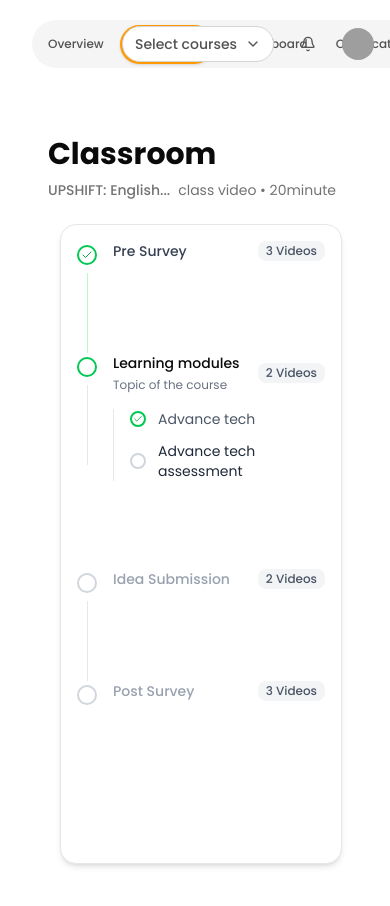
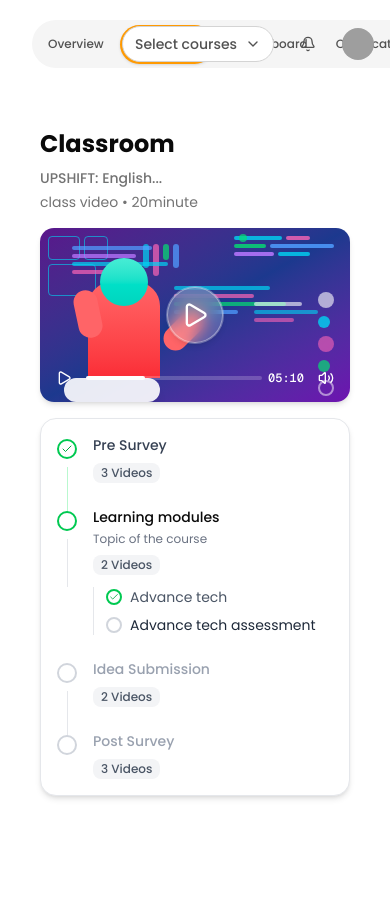
Before and after one commit to Digi9ReachInfoSystems/google-classroom, a Next.js app: page /student/dashboard/mycourses in a window 390 px wide. Shown: the top 906 px of the page. Built offline with nearby package versions, Linux system fonts and the light colour scheme; grey boxes are pictures that could not be loaded.

Commit message:
mycourses pages added

```diff
--- a/src/components/studentdashboard/studentMyCourses/modules/classroomvideo-player.tsx
+++ b/src/components/studentdashboard/studentMyCourses/modules/classroomvideo-player.tsx
@@ -8,40 +8,40 @@ export function VideoPlayer() {
   const [isPlaying, setIsPlaying] = useState(false)
 
   return (
-    <div className="relative bg-gradient-to-br from-purple-900 via-blue-900 to-purple-800 rounded-2xl shadow-md overflow-hidden aspect-video">
+    <div className="relative bg-gradient-to-br from-purple-900 via-blue-900 to-purple-800 rounded-xl sm:rounded-2xl shadow-md overflow-hidden aspect-video">
       <div className="absolute inset-0">
         {/* Top left UI elements */}
-        <div className="absolute top-4 left-4 space-y-2">
-          <div className="flex gap-2">
-            <div className="w-12 h-8 border border-cyan-400 rounded opacity-60"></div>
-            <div className="w-8 h-8 border border-cyan-400 rounded opacity-60"></div>
+        <div className="absolute top-2 sm:top-4 left-2 sm:left-4 space-y-1 sm:space-y-2">
+          <div className="flex gap-1 sm:gap-2">
+            <div className="w-8 sm:w-12 h-6 sm:h-8 border border-cyan-400 rounded opacity-60"></div>
+            <div className="w-6 sm:w-8 h-6 sm:h-8 border border-cyan-400 rounded opacity-60"></div>
           </div>
-          <div className="w-16 h-12 border border-cyan-400 rounded opacity-60"></div>
+          <div className="w-12 sm:w-16 h-8 sm:h-12 border border-cyan-400 rounded opacity-60"></div>
         </div>
 
         {/* Top center chart elements */}
-        <div className="absolute top-6 left-1/3 space-y-1">
+        <div className="absolute top-4 sm:top-6 left-1/3 space-y-1">
           <div className="flex gap-1">
-            <div className="w-2 h-8 bg-cyan-400 rounded opacity-70"></div>
-            <div className="w-2 h-12 bg-pink-400 rounded opacity-70"></div>
-            <div className="w-2 h-6 bg-green-400 rounded opacity-70"></div>
-            <div className="w-2 h-10 bg-blue-400 rounded opacity-70"></div>
+            <div className="w-1.5 sm:w-2 h-6 sm:h-8 bg-cyan-400 rounded opacity-70"></div>
+            <div className="w-1.5 sm:w-2 h-8 sm:h-12 bg-pink-400 rounded opacity-70"></div>
+            <div className="w-1.5 sm:w-2 h-4 sm:h-6 bg-green-400 rounded opacity-70"></div>
+            <div className="w-1.5 sm:w-2 h-6 sm:h-10 bg-blue-400 rounded opacity-70"></div>
           </div>
         </div>
 
         {/* Top right data visualization */}
-        <div className="absolute top-4 right-8 space-y-1">
+        <div className="absolute top-2 sm:top-4 right-4 sm:right-8 space-y-1">
           <div className="flex gap-1">
-            <div className="w-16 h-1 bg-cyan-400 rounded opacity-80"></div>
-            <div className="w-8 h-1 bg-pink-400 rounded opacity-80"></div>
+            <div className="w-12 sm:w-16 h-1 bg-cyan-400 rounded opacity-80"></div>
+            <div className="w-6 sm:w-8 h-1 bg-pink-400 rounded opacity-80"></div>
           </div>
           <div className="flex gap-1">
-            <div className="w-12 h-1 bg-green-400 rounded opacity-80"></div>
-            <div className="w-20 h-1 bg-blue-400 rounded opacity-80"></div>
+            <div className="w-8 sm:w-12 h-1 bg-green-400 rounded opacity-80"></div>
+            <div className="w-16 sm:w-20 h-1 bg-blue-400 rounded opacity-80"></div>
           </div>
           <div className="flex gap-1">
-            <div className="w-14 h-1 bg-purple-400 rounded opacity-80"></div>
-            <div className="w-10 h-1 bg-cyan-400 rounded opacity-80"></div>
+            <div className="w-10 sm:w-14 h-1 bg-purple-400 rounded opacity-80"></div>
+            <div className="w-8 sm:w-10 h-1 bg-cyan-400 rounded opacity-80"></div>
           </div>
         </div>
 
@@ -84,22 +84,22 @@ export function VideoPlayer() {
         <div className="absolute bottom-40 right-1/3 w-2 h-2 bg-green-400 rounded-full opacity-70"></div>
       </div>
 
-      <div className="absolute bottom-0 left-12 w-48 h-64">
+      <div className="absolute bottom-0 left-6 sm:left-12 w-36 sm:w-48 h-48 sm:h-64">
         <div className="relative w-full h-full">
           {/* Character body - red/orange hoodie */}
-          <div className="absolute bottom-8 left-8 w-24 h-32 bg-gradient-to-b from-red-400 to-red-500 rounded-t-3xl"></div>
+          <div className="absolute bottom-6 sm:bottom-8 left-6 sm:left-8 w-18 sm:w-24 h-24 sm:h-32 bg-gradient-to-b from-red-400 to-red-500 rounded-t-3xl"></div>
 
           {/* Character head - teal/green hair */}
-          <div className="absolute bottom-32 left-12 w-16 h-16 bg-gradient-to-b from-teal-300 to-teal-400 rounded-full"></div>
+          <div className="absolute bottom-24 sm:bottom-32 left-9 sm:left-12 w-12 sm:w-16 h-12 sm:h-16 bg-gradient-to-b from-teal-300 to-teal-400 rounded-full"></div>
 
           {/* Left arm - pointing gesture */}
-          <div className="absolute bottom-20 left-4 w-8 h-16 bg-red-400 rounded-full transform -rotate-12"></div>
+          <div className="absolute bottom-16 sm:bottom-20 left-3 sm:left-4 w-6 sm:w-8 h-12 sm:h-16 bg-red-400 rounded-full transform -rotate-12"></div>
 
           {/* Right arm - extended outward */}
-          <div className="absolute bottom-16 right-4 w-8 h-16 bg-red-400 rounded-full transform rotate-45"></div>
+          <div className="absolute bottom-12 sm:bottom-16 right-3 sm:right-4 w-6 sm:w-8 h-12 sm:h-16 bg-red-400 rounded-full transform rotate-45"></div>
 
           {/* White platform/base */}
-          <div className="absolute bottom-0 left-0 w-32 h-8 bg-white rounded-full opacity-90 shadow-lg"></div>
+          <div className="absolute bottom-0 left-0 w-24 sm:w-32 h-6 sm:h-8 bg-white rounded-full opacity-90 shadow-lg"></div>
         </div>
       </div>
 
@@ -108,31 +108,31 @@ export function VideoPlayer() {
         <button
           aria-label="Play"
           onClick={() => setIsPlaying(true)}
-          className="absolute inset-0 m-auto h-16 w-16 flex items-center justify-center rounded-full bg-white/20 hover:bg-white/30 transition shadow-md backdrop-blur-sm border border-white/40 ring-1 ring-white/30 text-white"
+          className="absolute inset-0 m-auto h-14 w-14 sm:h-16 sm:w-16 xl:h-20 xl:w-20 flex items-center justify-center rounded-full bg-white/20 hover:bg-white/30 transition shadow-md backdrop-blur-sm border border-white/40 ring-1 ring-white/30 text-white"
           style={{ pointerEvents: "auto" }}
         >
-          <Play className="h-8 w-8" />
+          <Play className="h-7 w-7 sm:h-8 sm:w-8 xl:h-10 xl:w-10" />
         </button>
       )}
 
-      <div className="absolute bottom-3 left-3 right-3 flex items-center gap-3">
+      <div className="absolute bottom-2 sm:bottom-3 left-2 sm:left-3 right-2 sm:right-3 flex items-center gap-1.5 sm:gap-2 lg:gap-3 xl:gap-4">
         <Button
           variant="ghost"
           size="icon"
-          className="text-white hover:bg-white/20 rounded-full"
+          className="text-white hover:bg-white/20 rounded-full h-8 w-8 sm:h-10 sm:w-10"
           onClick={() => setIsPlaying(!isPlaying)}
         >
-          {isPlaying ? <Pause className="h-6 w-6" /> : <Play className="h-6 w-6" />}
+          {isPlaying ? <Pause className="h-4 w-4 sm:h-5 sm:w-5 lg:h-6 lg:w-6 xl:h-7 xl:w-7" /> : <Play className="h-4 w-4 sm:h-5 sm:w-5 lg:h-6 lg:w-6 xl:h-7 xl:w-7" />}
         </Button>
 
         <div className="flex-1 bg-white/20 rounded-full h-1 relative">
           <div className="bg-white rounded-full h-1 w-1/3"></div>
         </div>
 
-        <span className="text-white text-sm font-mono font-medium">05:10</span>
+        <span className="text-white text-xs sm:text-sm font-mono font-medium">05:10</span>
 
-        <Button variant="ghost" size="icon" className="text-white hover:bg-white/20 rounded-full">
-          <Volume2 className="h-5 w-5" />
+        <Button variant="ghost" size="icon" className="text-white hover:bg-white/20 rounded-full h-8 w-8 sm:h-10 sm:w-10">
+          <Volume2 className="h-4 w-4 sm:h-5 sm:w-5 lg:h-6 lg:w-6 xl:h-7 xl:w-7" />
         </Button>
       </div>
     </div>
--- a/src/components/studentdashboard/studentMyCourses/modules/progress-sidebar.tsx
+++ b/src/components/studentdashboard/studentMyCourses/modules/progress-sidebar.tsx
@@ -89,13 +89,13 @@ const ProgressSidebar = () => {
   }
 
   return (
-    <div className="w-[480px] h-[calc(90vh-120px)] sticky top-6 self-start bg-white border border-gray-200 rounded-2xl shadow-md p-4 scrollbar-slim overflow-y-auto">
-      <div className="space-y-22">
+    <div className="w-full lg:w-[400px] xl:w-[480px] h-auto lg:h-[calc(90vh-120px)] lg:sticky lg:top-6 lg:self-start bg-white border border-gray-200 rounded-2xl shadow-md p-4 scrollbar-slim overflow-y-auto flex-shrink-0">
+      <div className="space-y-6 lg:space-y-22">
         {modules.map((module, index) => (
           <div key={module.id} className="relative">
             {index < modules.length - 1 && (
               <div
-                className={`absolute left-2.5 top-8 w-px h-20 ${module.status === "completed" ? "bg-green-200" : "bg-gray-200"}`}
+                className={`absolute left-2.5 top-8 w-px h-12 lg:h-20 ${module.status === "completed" ? "bg-green-200" : "bg-gray-200"}`}
               ></div>
             )}
 
@@ -105,15 +105,15 @@ const ProgressSidebar = () => {
 
               {/* Content */}
               <div className="flex-1 min-w-0">
-                <div className="flex items-center justify-between">
-                  <div>
+                <div className="flex flex-col sm:flex-row sm:items-center justify-between gap-2">
+                  <div className="flex-1 min-w-0">
                     <h3 className={`text-sm font-medium ${getStatusStyle(module.status)} line-clamp-2`}>
                       {module.title}
                     </h3>
                     {module.subtitle && <p className="text-xs text-gray-500 mt-1">{module.subtitle}</p>}
                   </div>
 
-                  <div className="flex items-center space-x-2 flex-shrink-0 ml-2">
+                  <div className="flex items-center space-x-2 flex-shrink-0 sm:ml-2">
                     <Badge variant="secondary" className="text-xs bg-gray-100 text-gray-600 border-none">
                       {module.videoCount} Video{module.videoCount !== 1 ? "s" : ""}
                     </Badge>
@@ -121,9 +121,9 @@ const ProgressSidebar = () => {
                 </div>
 
                 {module.items && module.status !== "locked" && (
-                  <div className="mt-4 space-y-3 pl-4 border-l border-gray-200">
+                  <div className="mt-3 lg:mt-4 space-y-2 lg:space-y-3 pl-3 lg:pl-4 border-l border-gray-200">
                     {module.items.map((item) => (
-                      <div key={item.id} className="flex items-center space-x-3">
+                      <div key={item.id} className="flex items-center space-x-2 lg:space-x-3">
                         <div className="flex-shrink-0">
                           {item.completed ? (
                             <div className="relative flex items-center justify-center">
--- a/src/components/studentdashboard/studentMyCourses/modules/studentassements.tsx
+++ b/src/components/studentdashboard/studentMyCourses/modules/studentassements.tsx
@@ -2,12 +2,12 @@ import React from 'react'
 
 export default function Studentassements() {
   return (
-    <div className="bg-white border border-gray-200 rounded-2xl shadow-md p-6">
+    <div className="bg-white border border-gray-200 rounded-2xl shadow-md p-4 sm:p-6 xl:p-8">
       <div className="mb-6">
         <h2 className="text-xl font-semibold text-foreground">Students team work</h2>
       </div>
 
-      <div className="space-y-4 text-sm leading-7 text-gray-700">
+      <div className="space-y-4 text-sm sm:text-base leading-7 text-gray-700">
         <p>
           Lorem ipsum dolor sit amet consectetur. Commodo eu commodo sit at. Lobortis in viverra ac viverra
           nulla nunc vitae scelerisque commodo. Amet etiam lorem facilisis id egestas. Integer in massa sit
@@ -33,7 +33,7 @@ export default function Studentassements() {
       </div>
 
       <div className="mt-8 flex justify-end">
-        <button className="px-6 py-2 rounded-full bg-orange-400 text-white text-sm font-medium shadow hover:bg-orange-500">
+        <button className="px-6 py-2 rounded-full bg-orange-400 text-white text-sm font-medium shadow hover:bg-orange-500 transition-colors">
           Continue
         </button>
       </div>
--- a/src/components/studentdashboard/studentMyCourses/studentMyCourses.tsx
+++ b/src/components/studentdashboard/studentMyCourses/studentMyCourses.tsx
@@ -4,23 +4,25 @@ import ProgressSidebar from "./modules/progress-sidebar";
 export default function ClassroomPage() {
   return (
     <div className="min-h-screen bg-background">
-      <div className="p-6">
-        <div className="mb-6">
-          <h1 className="text-3xl font-bold text-foreground mb-2">Classroom</h1>
-          <div className="flex items-center gap-2 text-sm text-muted-foreground">
+      <div className="3xl:max-w-7xl 3xl:mx-auto p-4 sm:p-6 xl:p-8">
+        <div className="mb-4 sm:mb-6">
+          <h1 className="text-2xl sm:text-3xl font-bold text-foreground mb-2">Classroom</h1>
+          <div className="flex flex-col sm:flex-row sm:items-center gap-1 sm:gap-2 text-sm text-muted-foreground">
             <span className="font-medium">UPSHIFT: English...</span>
+            <span className="hidden sm:inline">•</span>
             <span>class video • 20minute</span>
           </div>
         </div>
 
-        <div className="flex gap-3">
-          <div className="flex-1">
-            <div className="max-w-[900px]">
+        <div className="flex flex-col lg:flex-row gap-4 sm:gap-6 xl:gap-8">
+          <div className="flex-1 min-w-0 order-1 lg:order-1">
+            <div className="max-w-4xl mx-auto xl:max-w-5xl">
               <VideoPlayer />
-
             </div>
           </div>
-          <ProgressSidebar />
+          <div className="order-2 lg:order-2">
+            <ProgressSidebar />
+          </div>
         </div>
       </div>
     </div>
```
Also changed, not shown: src/components/studentdashboard/studentMyCourses/Assessment.tsx (+11 -8 lines), src/components/studentdashboard/studentMyCourses/Getcoursesucees.tsx (+11 -8 lines), src/components/studentdashboard/studentMyCourses/modules/getcoursecertificate.tsx (+4 -4 lines).
